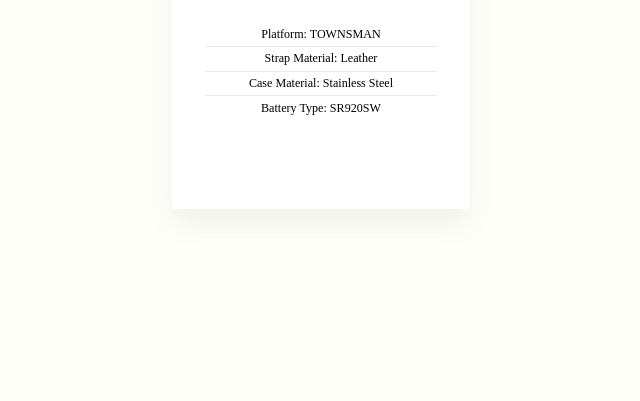
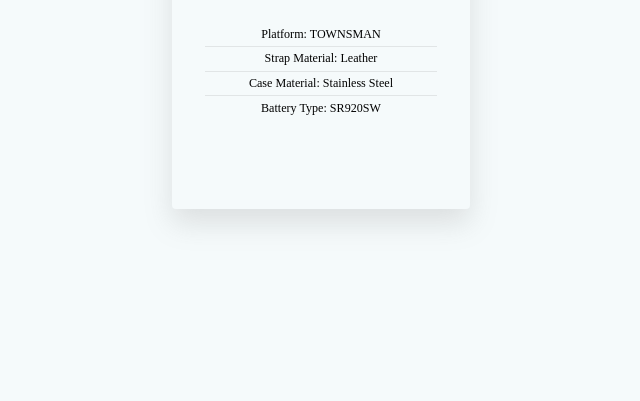
Before and after one commit to fahadhossainn/productCard, a website: page index.html in a window 1280 px wide. Shown: the part 401-802 px from the top of the page, without its empty margins (319-959 px from the left). Drawn offline with Linux system fonts and the light colour scheme.

Commit message:
3rd Commit

```diff
--- a/sass/main.scss
+++ b/sass/main.scss
@@ -9,7 +9,7 @@
 }
 
 body {
-  background-color: rgba(#ffffee, 0.3);
+  background-color: rgba(242, 248, 250, 0.7);
   box-sizing: border-box;
 }
 .card {
@@ -18,7 +18,6 @@
   width: 27rem;
   height: 38rem;
   perspective: 170rem;
-  background-color: #fff;
 
   &__front {
     width: 100%;
```
Also changed, not shown: css/main.css.
